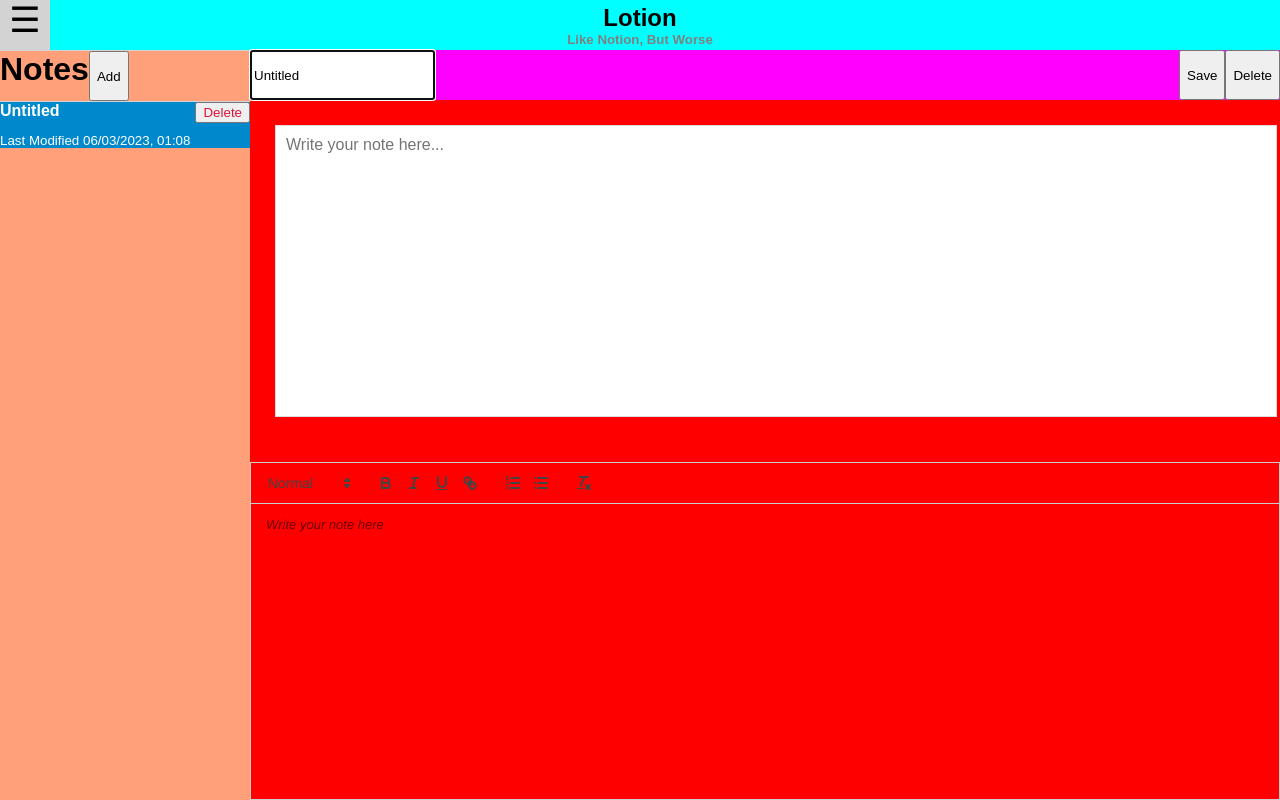
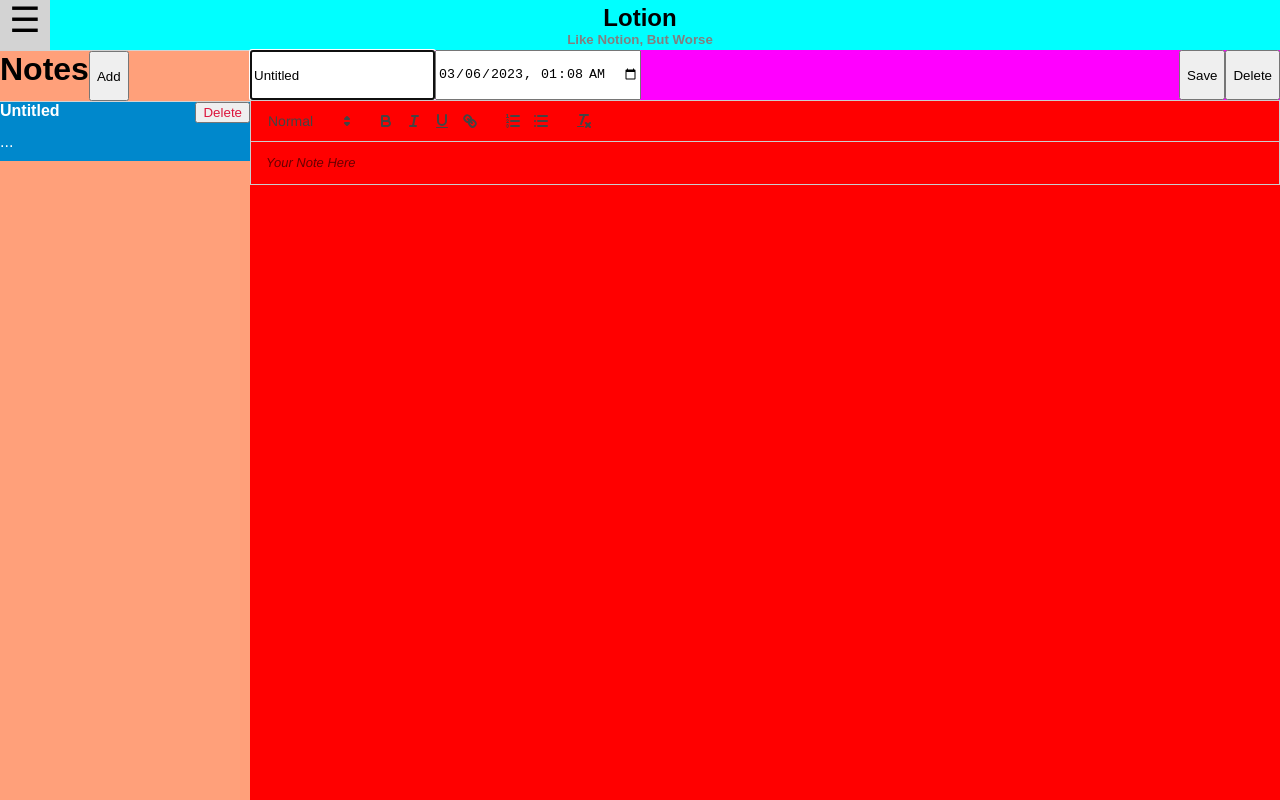
Before and after one commit to Tonaeus/Lotion-1, a React (Create React App) app: page /notes in a window 1280 px wide. Both pictures are taken after a click on the button "Add". Built offline with nearby package versions, Linux system fonts and the light colour scheme.

Commit message:
added: save functionality

```diff
--- a/src/App.js
+++ b/src/App.js
@@ -1,5 +1,12 @@
 import { useEffect, useState, useRef } from "react";
-import { BrowserRouter, Routes, Route, useNavigate, Router, useParams } from "react-router-dom";
+import {
+	BrowserRouter,
+	Routes,
+	Route,
+	useNavigate,
+	Router,
+	useParams,
+} from "react-router-dom";
 import uuid from "react-uuid";
 
 import ReactQuill from "react-quill";
@@ -25,7 +32,7 @@ function App() {
 			id: uuid(),
 			title: "Untitled",
 			body: "",
-            lastModified: Date.now(),
+			lastModified: "",
 		};
 
 		setNotes([newNote, ...notes]);
@@ -54,13 +61,11 @@ function App() {
 
 	return (
 		<BrowserRouter>
-
 			<Header show={show} setShow={setShow} />
 
 			<main>
-
 				<Sidebar
-				show={ show }
+					show={show}
 					notes={notes}
 					onAddNote={onAddNote}
 					onDeleteNote={onDeleteNote}
@@ -69,45 +74,40 @@ function App() {
 				/>
 
 				<div className="editor">
-					{/* <div className="control">
-                        <div className="left titleDate">
-                            <input></input>
-                            <input type="datetime-local"></input>
-                        </div>
-                        <div className="right">
-                            <SaveEdit></SaveEdit>
-                            <Delete></Delete>
-                        </div>
-                    </div>
-                    <Editor></Editor> */}
-
-
 					<Routes>
-							<Route path="/" element={<Default activeNote={getActiveNote()} />}></Route>
-							<Route path="/edit" element={<Editor show={show}/>}></Route>
-							<Route path="/notes" element={<Main activeNote={getActiveNote()} onUpdateNote={onUpdateNote} onDeleteNote={onDeleteNote} />}></Route>
+						<Route
+							path="/"
+							element={<Default activeNote={getActiveNote()} />}
+						></Route>
+						<Route path="/edit" element={<Editor show={show} />}></Route>
+						<Route
+							path="/notes"
+							element={
+								<Main
+									activeNote={getActiveNote()}
+									onUpdateNote={onUpdateNote}
+									onDeleteNote={onDeleteNote}
+								/>
+							}
+						></Route>
 						<Route path="/notes/:pageId" element={<Test />}></Route>
 					</Routes>
-
 				</div>
 			</main>
-
-
 		</BrowserRouter>
 	);
 }
 
-function Test () {
-    const {userID} = useParams();
-    return <><p>
-
-        TESTING
-        </p></>;
+function Test() {
+	const { userID } = useParams();
+	return (
+		<>
+			<p>TESTING</p>
+		</>
+	);
 }
 
-
-
-const Default = ({activeNote}) => {
+const Default = ({ activeNote }) => {
 	const buttonRef = useRef(null);
 
 	const navigate = useNavigate();
@@ -127,15 +127,15 @@ const Default = ({activeNote}) => {
 		navigate(`/notes`);
 	}
 
-
-
-	return (<>
+	return (
+		<>
 			<h1>Select a note or Create a new note</h1>
 			<button className="save" onClick={handleClick} ref={buttonRef}>
 				TEST
 			</button>
-	</>);
-}
+		</>
+	);
+};
 
 //////////////////
 
@@ -152,11 +152,7 @@ const Editor = () => {
 //////////////////
 
 function Layout() {
-    return (
-        <>
-
-        </>
-    );
+	return <></>;
 }
 
 export default App;
--- a/src/Main.js
+++ b/src/Main.js
@@ -1,37 +1,39 @@
-import { useEffect, useState } from "react";
-import { act } from "react-dom/test-utils";
+import React, { useEffect, useState } from "react";
 import ReactQuill from "react-quill";
 
 const Main = ({ activeNote, onUpdateNote, onDeleteNote }) => {
-	const [value, setValue] = useState(false);
+	const [title, setTitle] = useState("");
+	const [body, setBody] = useState("");
+	const [date, setDate] = useState("");
 
-	const onEditField = (field, value) => {
+	useEffect(() => {
+		if (activeNote) {
+			setTitle(activeNote.title);
+			setBody(activeNote.body);
+			setDate((new Date().toISOString()).slice(0, 16));
+		}
+	}, [activeNote]);
+
+	const onSave = () => {
 		onUpdateNote({
 			...activeNote,
-			[field]: value,
-			lastModified: Date.now(),
+			title: title,
+			body: body,
+			lastModified: date,
+		});
+		console.log({
+			...activeNote,
+			title: title,
+			body: body,
+			lastModified: date,
 		});
 	};
 
-	const onSave = () => {
-		console.log(activeNote);
-		console.log(value);
-	};
+	if (!activeNote)
+		return (
+			<div className="no-active-note">Select a note, or create a new one.</div>
+		);
 
-	const handleBody = (e) => {
-		setValue(e);
-	}
-
-	if (!activeNote) {
-		return <div className="no-active-note">No Active Note</div>;
-	}
-
-	const noteDeletion = (id) => {
-		const answer = window.confirm("Are you sure?");
-		if (answer) {
-			onDeleteNote(id)
-		}
-	};
 
 	return (
 		<>
@@ -40,30 +42,31 @@ const Main = ({ activeNote, onUpdateNote, onDeleteNote }) => {
 					<input
 						type="text"
 						id="title"
-						placeholder="Note Title"
-						value={activeNote.title}
-						onChange={(e) => onEditField("title", e.target.value)}
+						value={title}
+						onChange={(e) => setTitle(e.target.value)}
 						autoFocus
+					/>
+					<input
+						type="datetime-local"
+						id="date"
+						value={date}
+						onChange={(e) => setDate(e.target.value)}
 					/>
 				</div>
 				<div className="right">
 					<button onClick={onSave}>Save</button>
-					<button onClick={(e) => noteDeletion(activeNote.id)}>Delete</button>
+					<button onClick={() => onDeleteNote(activeNote.id)}>Delete</button>
 				</div>
 			</div>
-
-			<div className="app-main">
-				<div className="app-main-note-edit">
-					<textarea
-						id="body"
-						placeholder="Write your note here..."
-						value={activeNote.body}
-						onChange={(e) => onEditField("body", e.target.value)}
-					/>
-				</div>
+			<div className="main-body">
+				<ReactQuill
+					id="body"
+					theme="snow"
+					placeholder="Your Note Here"
+					value={body}
+					onChange={setBody}
+				/>
 			</div>
-
-			<ReactQuill theme="snow" placeholder="Write your note here" value={value} onChange={setValue}></ReactQuill>
 		</>
 	);
 };
--- a/src/Sidebar.js
+++ b/src/Sidebar.js
@@ -8,9 +8,21 @@ function Sidebar({
 }) {
 	const sortedNotes = notes.sort((a, b) => b.lastModified - a.lastModified);
 
-	const clickHandler = () => {
-		onAddNote();
-	}
+	const options = {
+		year: "numeric",
+		month: "long",
+		day: "numeric",
+		hour: "numeric",
+		minute: "numeric",
+	};
+
+	const formatDate = (when) => {
+		const formatted = new Date(when).toLocaleString("en-US", options);
+		if (formatted === "Invalid Date") {
+			return "";
+		}
+		return formatted;
+	};
 
 	return (
 		<>
@@ -18,7 +30,7 @@ function Sidebar({
 				<div className="menuBar">
 					<div className="notes">
 						<h1>Notes</h1>
-						<button onClick={clickHandler}>Add</button>
+						<button onClick={onAddNote}>Add</button>
 					</div>
 					<div className="selector">
 						{sortedNotes.map(({ id, title, body, lastModified }, i) => (
@@ -32,13 +44,9 @@ function Sidebar({
 									<button onClick={(e) => onDeleteNote(id)}>Delete</button>
 								</div>
 
-								<p>{body && body.substr(0, 100) + "..."}</p>
+								<p>{body.substr(0, 20) + "..."}</p>
 								<small className="note-meta">
-									Last Modified{" "}
-									{new Date(lastModified).toLocaleDateString("en-GB", {
-										hour: "2-digit",
-										minute: "2-digit",
-									})}
+									{formatDate(lastModified)}
 								</small>
 							</div>
 						))}
--- a/src/index.css
+++ b/src/index.css
@@ -25,7 +25,7 @@ a {
   font-family: Arial, Helvetica, sans-serif;
 }
 
-/* Navigation Bar */
+/* Header */
 
 nav {
   display: flex;
@@ -87,7 +87,7 @@ main {
   display: flex;
   flex-direction: column;
   width: 250px;
-
+  flex-shrink: 0;
   height: calc(100vh - 50px);
 }
 
@@ -132,8 +132,6 @@ main {
 
 /* Editor */
 
-
-
 .quill {
   display: flex;
   flex-direction: column;
@@ -148,25 +146,6 @@ main {
   min-width: 0;
 }
 
-.control {
-  display: flex;
-  flex-direction: row;
-  height: 75px;
-}
-
-.titleDate {
-  display: flex;
-  flex-direction: column;
-  justify-content: center;
-  width: 30%;
-}
-
-.pageNav {
-  display: flex;
-  flex-direction: column;
-  flex-grow: 1;
-}
-
 /* Toolbar */
 
 .toolbar {
@@ -176,27 +155,3 @@ main {
   height: 50px;
   width: 100%;
 }
-
-/* TMP note */
-
-
-.app-main-note-edit {
-  padding: 25px;
-}
-
-.app-main-note-edit input,
-textarea {
-  display: block;
-  border: 1px solid #ddd;
-  margin-bottom: 20px;
-  width: 100%;
-  height: calc(50vh - 130px);
-  padding: 10px;
-  resize: none;
-  font-size: inherit;
-  font-family: inherit;
-}
-.app-main-note-edit input {
-  height: 50px;
-  font-size: 2rem;
-}
```
Lines whose indentation alone changed are shown as unchanged.
